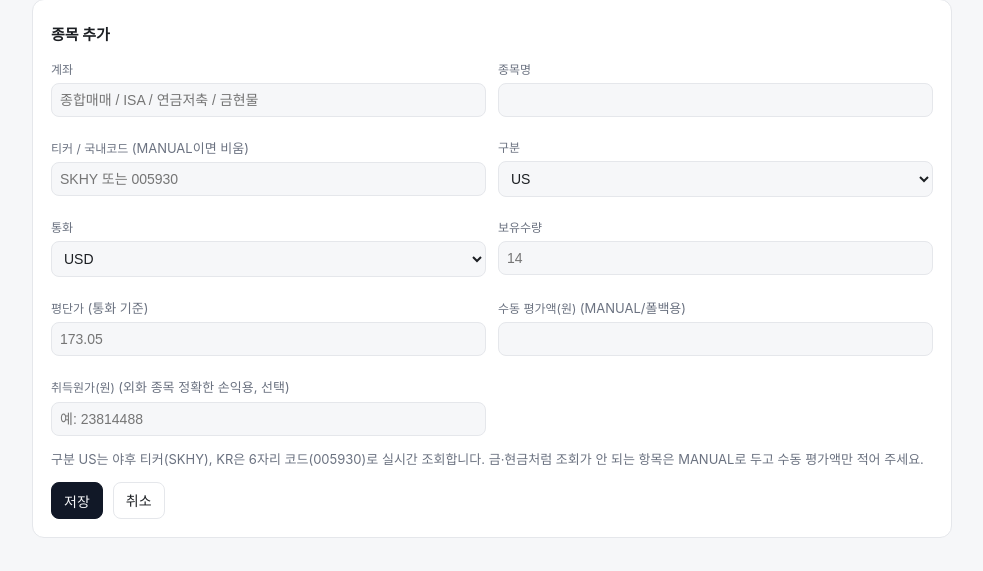
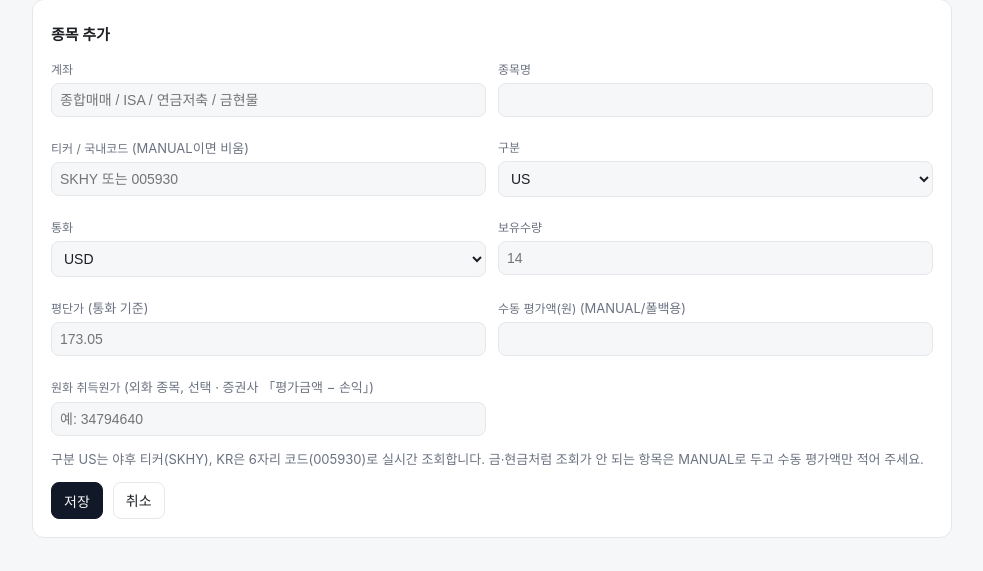
Before and after one commit to AmosDoan/moabom, a FastAPI app: page /positions/new in a window 1280 px wide. Shown: the part 74-645 px from the top of the page, without its empty margins (148-1131 px from the left). Run offline with FastAPI, Linux system fonts and the light colour scheme; the visitor is signed in with stand-in values (Sample User, id 1).

Commit message:
Clarify 원화 취득원가 field hint (증권사 평가금액 − 손익)

```diff
--- a/templates/edit.html
+++ b/templates/edit.html
@@ -46,8 +46,8 @@
         <input name="manual_value_krw" value="{{ p.manual_value_krw if p.manual_value_krw is not none else '' }}">
       </div>
       <div>
-        <label>취득원가(원) <span class="muted">(외화 종목 정확한 손익용, 선택)</span></label>
-        <input name="cost_krw" value="{{ p.cost_krw if p.cost_krw is not none else '' }}" placeholder="예: 23814488">
+        <label>원화 취득원가 <span class="muted">(외화 종목, 선택 · 증권사 「평가금액 − 손익」)</span></label>
+        <input name="cost_krw" value="{{ p.cost_krw if p.cost_krw is not none else '' }}" placeholder="예: 34794640">
       </div>
     </div>
     <p class="muted" style="margin-top:14px;">
```
